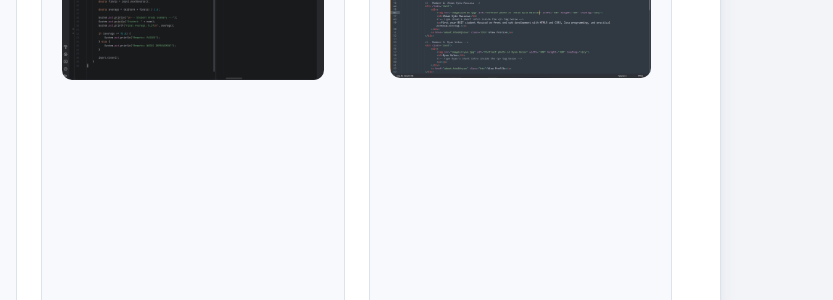
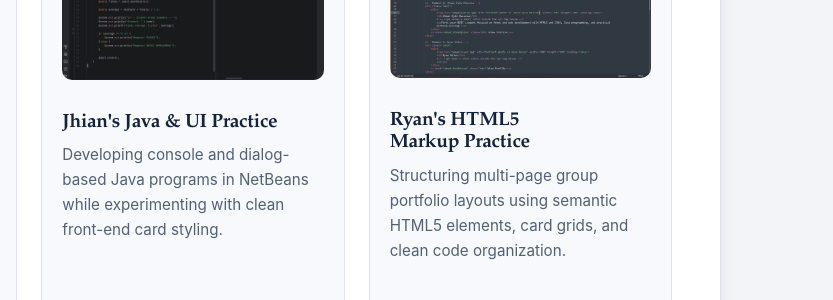
Before and after one commit to theNameIsYanjei/IT111-portfolio, a plain HTML site: page student-website/gallery.html in a window 1280 px wide. Shown: the part 581-881 px from the top of the page, 447-1280 px from the left. Drawn offline with Linux system fonts and the light colour scheme.

Commit message:
Fix gallery image paths and upload photos

```diff
--- a/student-website/gallery.html
+++ b/student-website/gallery.html
@@ -40,8 +40,8 @@
                 <div>
                     <img src="images/Mascosaflow.png" alt="Jhian Kyle Mascosa" width="400" height="250" loading="lazy">
 
-                    <h3></h3>
-                    <p></p>
+                    <h3>Jhian's Java &amp; UI Practice</h3>
+                    <p>Developing console and dialog-based Java programs in NetBeans while experimenting with clean front-end card styling.</p>
                 </div>
                 <a href="about.html#jhian" class="btn">About Jhian</a>
             </div>
@@ -50,8 +50,8 @@
             <div class="card">
                 <div>
                     <img src="images/VelooFlow.png" alt="Ryan Veloo" width="400" height="250" loading="lazy">
-                    <h3></h3>
-                    <p></p>
+                    <h3>Ryan's HTML5 Markup Practice</h3>
+                    <p>Structuring multi-page group portfolio layouts using semantic HTML5 elements, card grids, and clean code organization.</p>
                 </div>
                 <a href="about.html#ryan" class="btn">About Ryan</a>
             </div>
```
